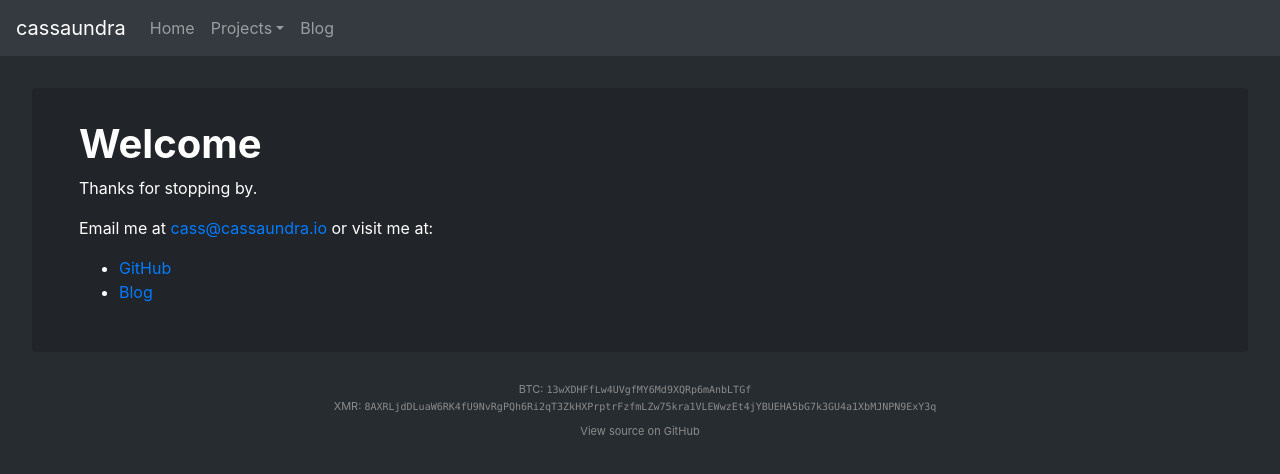
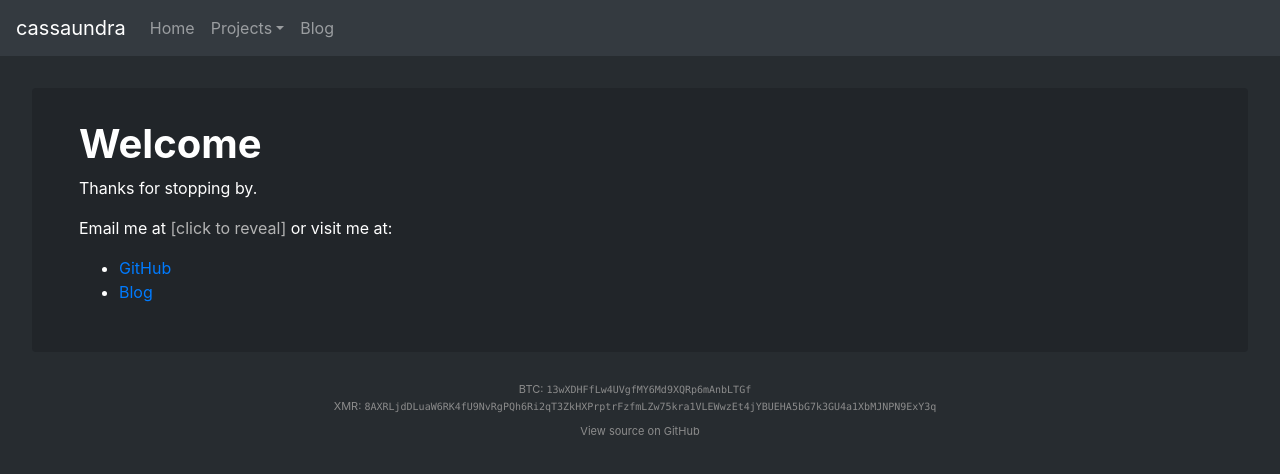
Before and after one commit to cassaundra/cassaundra-io-old, a React (Create React App) app: page / in a window 1280 px wide. Shown: the top 474 px of the page. Built offline with nearby package versions, Linux system fonts and the light colour scheme.

Commit message:
Add email obfuscation

```diff
--- a/package.json
+++ b/package.json
@@ -17,7 +17,7 @@
     "react-bootstrap": "^1.0.0-beta.16",
     "react-dom": "^16.12.0",
     "react-router-dom": "^5.1.2",
-    "react-scripts": "2.1.8",
+    "react-scripts": "3.3.1",
     "typescript": "3.7.5"
   },
   "scripts": {
@@ -37,6 +37,10 @@
     "not op_mini all"
   ],
   "devDependencies": {
+    "@typescript-eslint/eslint-plugin": "^2.19.0",
+    "@typescript-eslint/parser": "^2.19.0",
+    "eslint": "^6.8.0",
+    "eslint-plugin-react": "^7.18.3",
     "gh-pages": "^2.0.1"
   }
 }
--- a/src/components/home/home.css
+++ b/src/components/home/home.css
@@ -0,0 +1,26 @@
+.email {
+	animation: fade-in 0.5s;
+}
+
+@keyframes fade-in {
+	from {
+		opacity: 0;
+	}
+	to {
+		opacity: 1;
+	}
+}
+
+.email:hover {
+	color: rgb(0, 123, 255);
+}
+
+.hidden_email {
+	color: rgb(180, 180, 180);
+}
+
+.hidden_email:hover {
+	text-decoration: underline;
+	cursor: pointer;
+	color: rgb(210, 210, 210);
+}
--- a/src/components/home/home.tsx
+++ b/src/components/home/home.tsx
@@ -1,8 +1,36 @@
-import React, { Component } from 'react';
+import React, { Component, MouseEvent } from 'react';
 import './home.css';
 import Page from '../page/page';
 
-class Home extends Component {
+const addressObfuscated = [0x64, 0x63, 0x74, 0x75, 0x41, 0x65, 0x62, 0x75, 0x74, 0x63, 0x76, 0x70, 0x65, 0x74, 0x62, 0x30, 0x6A, 0x71];
+
+type HomeState = {
+	email?: string
+}
+
+class Home extends Component<object, HomeState> {
+	readonly state: Readonly<HomeState> = {
+		email: undefined,
+	}
+
+	showState = (event: MouseEvent) => {
+		event.preventDefault();
+
+		let address = String.fromCharCode.apply(null, addressObfuscated.map((a, i) => a - 1 - (i % 2)));
+
+		this.setState({
+			email: address,
+		});
+	}
+
+	renderEmail = () => {
+		if (this.state.email) {
+			return <a href={"mailto:" + this.state.email} className="email">{this.state.email}</a>
+		} else {
+			return <span onClick={this.showState} className="hidden_email">[click to reveal]</span>
+		}
+	}
+
 	render() {
 		return (
 			<Page>
@@ -10,7 +38,7 @@ class Home extends Component {
 
 				<p>Thanks for stopping by.</p>
 
-				<p>Email me at <a href="mailto:cass@cassaundra.io">cass@cassaundra.io</a> or visit me at:</p>
+				<p>Email me at {this.renderEmail()} or visit me at:</p>
 				<ul>
 					<li><a href="https://github.com/cassaundra">GitHub</a></li>
 					<li><a href="https://blog.cassaundra.io">Blog</a></li>
--- a/src/components/page/page.tsx
+++ b/src/components/page/page.tsx
@@ -27,7 +27,7 @@ class Page extends Component {
 					<p>XMR: <code>8AXRLjdDLuaW6RK4fU9NvRgPQh6Ri2qT3ZkHXPrptrFzfmLZw75kra1VLEWwzEt4jYBUEHA5bG7k3GU4a1XbMJNPN9ExY3q</code></p>
 				</div>
 				<div className="source-footer">
-					<p><a href="https://github.com/cassaundra/cassaundra-io" target="_blank">View source on GitHub</a></p>
+					<p><a href="https://github.com/cassaundra/cassaundra-io" target="_blank" rel="noopener noreferrer">View source on GitHub</a></p>
 				</div>
 			</div>
 		);
```
Also changed, not shown: .eslintrc.json (added), src/components/about/about.tsx (indentation only), 2 other files (tests, documents, lock files or other folders).
